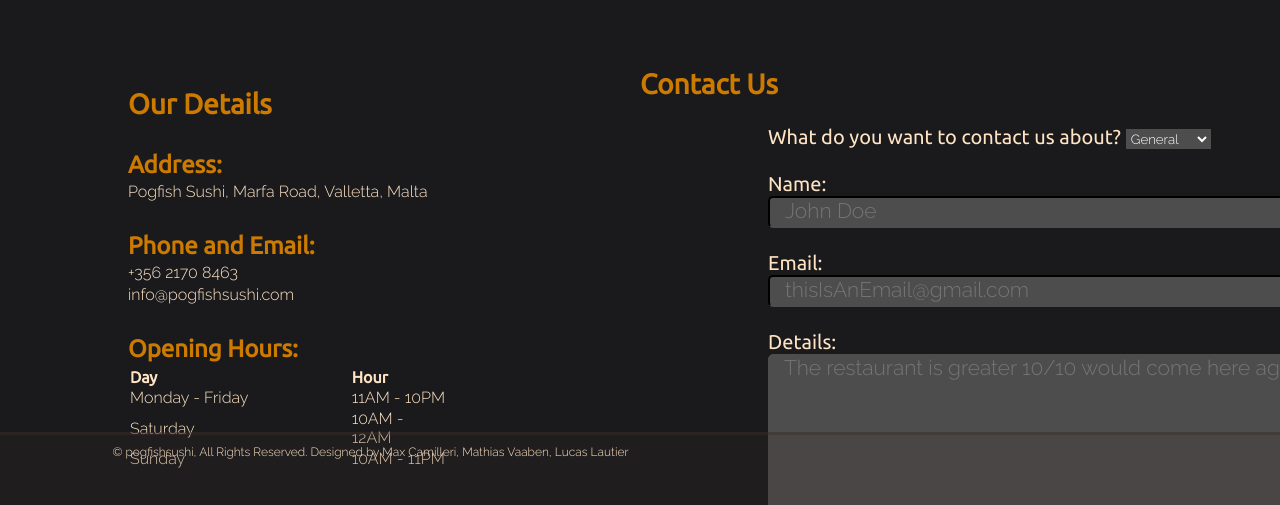
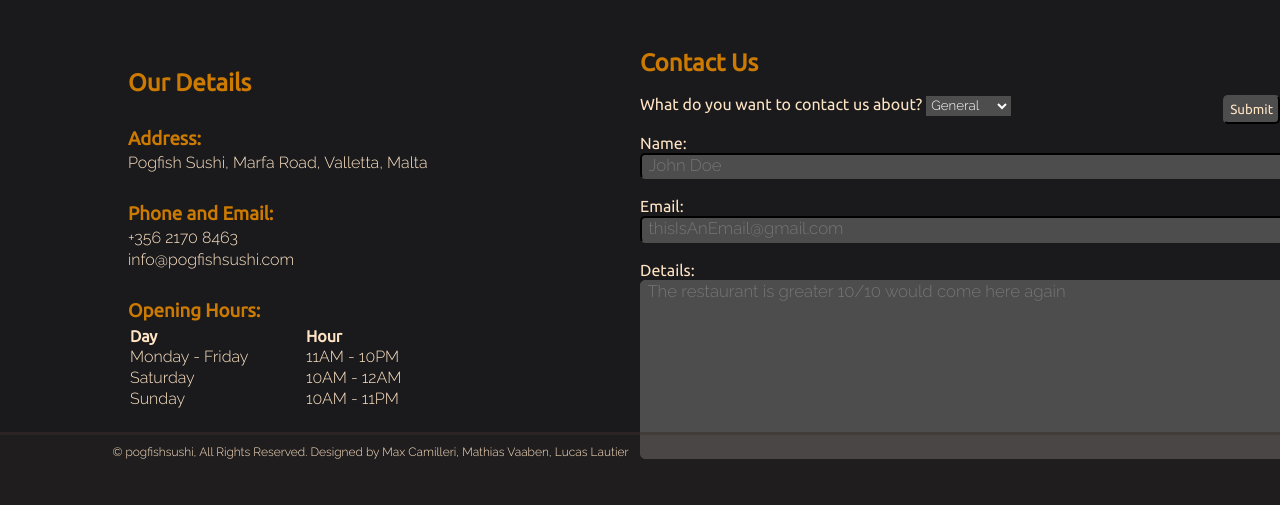
Before and after one commit to MaximCamilleri/Sushi-Restaurant-Template, a PHP site: page /contact.php in a window 1280 px wide. Shown: the part 487-992 px from the top of the page. Run offline with PHP 8.4, Linux system fonts and the light colour scheme.

Commit message:
fixed contacts styles

```diff
--- a/Contact/contactStyles.css
+++ b/Contact/contactStyles.css
@@ -1,7 +1,6 @@
 *{
   margin: 0px;
   padding: 0px;
-
 }
 
 html, body{
@@ -15,10 +14,8 @@
 }
 
 h2{
-  padding-top: 3%;
 color: rgb(204, 122, 0);
 font-family: 'Ubuntu', sans-serif;
-  font-size: 175%;
 }
 
 #email{
@@ -29,38 +26,15 @@
 color: rgb(204, 122, 0);
 margin-top: 2%;
 font-family: 'Ubuntu', sans-serif;
-  font-size: 150%;
-}
-
-form{
-  font-size: 125%;
-  margin-top: 1%;
-  padding-left: 20%;
-  width: 800px;
-  margin-right: 5%;
-}
-
-#tableForm{
-  padding-left: 2%;
-  padding-right: 2%;
-  font-size: 105%;
-  font-family: 'Raleway', sans-serif;
-  width: 65%;
-  float: left;
-  color: bisque;
 }
 
 #form1{
-  padding-left: 2%;
-  padding-right: 2%;
 font-size: 105%;
 font-family: 'Raleway', sans-serif;
 width: 100%;
 }
 
 #form2{
-  padding-left: 2%;
-  padding-right: 2%;
 font-size: 105%;
 font-family: 'Raleway', sans-serif;
 width: 100%;
@@ -92,6 +66,11 @@
 width:50%;
 }
 
+/*
+  This is a gotten from this site:
+  https://www.w3schools.com/howto/howto_css_split_screen.asp
+*/
+
 .split {
   height: 100%;
   width: 50%;
@@ -100,16 +79,20 @@
   overflow-x: hidden;
 }
 
+/* Control the left side */
 .left {
   padding-top: 70px;
   padding-left: 10%;
   left: 0;
+  /*background-color: white;*/
   background-color: #1a1a1d;
 }
 
+/* Control the right side */
 .right {
   padding-top: 50px;
   right: 0;
+  /*background-color:white;*/
   background-color: #1a1a1d;
 }
 
@@ -146,7 +129,6 @@
 }
 
 td{
-    width: 70%;
   color: bisque;
   font-family: 'Raleway', sans-serif;
 }
@@ -155,28 +137,12 @@
   padding-bottom: 0.5%;
 }
 
-  #formApp{
-    width: 180%;
-  }
-
-  #formApp td{
-    width:53%;
-  }
-
-  #formApp2{
-    width:160%;
-  }
-
-  #formApp2 td{
-    width:33%;
-  }
-
 /*navbar*/
 
 /*Navbar css*/
 
 header{
-  background-image: url(../Background/backgroundImg2.png);
+background-image: url(images/backgroundImg2.png);
 height: 100%;
 width: cover;
 background-position: center;
@@ -194,6 +160,7 @@
 text-align: right;
 padding-right: 8%;
 }
+
 
 #logo{
 width: 100px;
@@ -218,8 +185,8 @@
 
 .navbar ul li
 {
-  width: 120;
-  margin: 15;
+width: 120 px;
+margin: 15 px;
 background-color: rgb(153, 92, 0);
 border-radius: 3px;
 margin-left: 40px;
```
Lines whose indentation alone changed are shown as unchanged.
